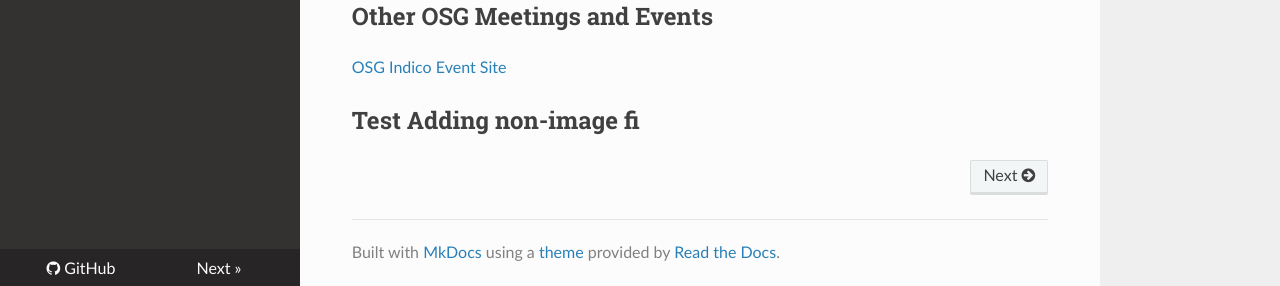
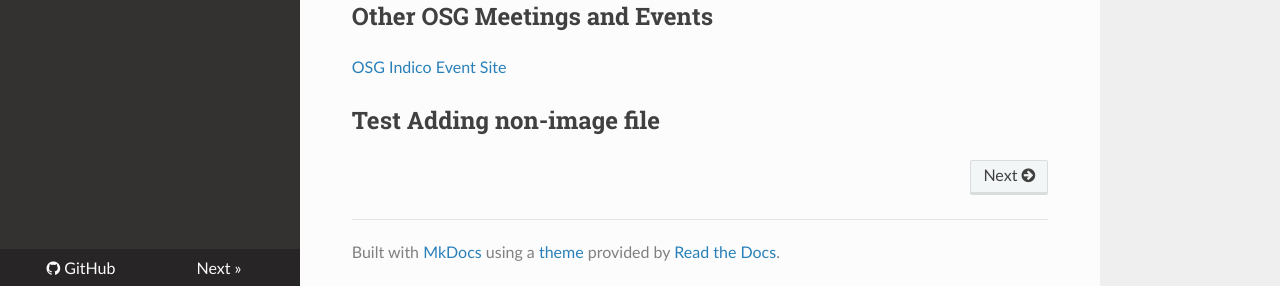
Before and after one commit to zsshah/production, an MkDocs documentation site: the page built from docs/index.md, in a window 1280 px wide and 900 px high, scrolled down 773 px. Shown: the part 611-897 px from the top of the window. Built offline with MkDocs 1.6.1, drawn with Linux system fonts in a browser that asks for light colours; nearby versions of some CDN libraries; old or Windows-style settings are respelled for this version of MkDocs.

Commit message:
Update index.md

```diff
--- a/docs/index.md
+++ b/docs/index.md
@@ -39,4 +39,4 @@ For Minutes Prior to 12-February-2017 Please Visit the [Archive](https://twiki.g
 
 [OSG Indico Event Site](https://indico.fnal.gov/categoryDisplay.py?categId=86)
 
-## Test Adding non-image fi
+## Test Adding non-image file
```
